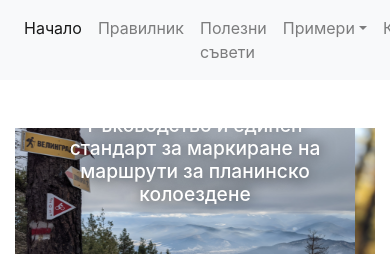
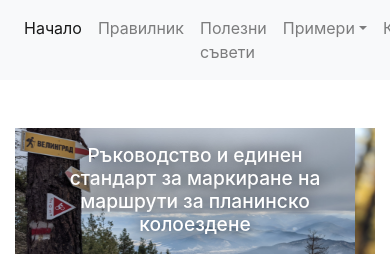
Before and after one commit to pafels/orpheus-site, a Gatsby site: page / in a window 390 px wide. Shown: the top 267 px of the page. Built offline with nearby package versions, Linux system fonts and the light colour scheme; Gatsby itself is replaced by a stand-in of ours.

Commit message:
One more try for responsive title

```diff
--- a/src/pages/index.tsx
+++ b/src/pages/index.tsx
@@ -50,7 +50,7 @@ const IndexPage = () => {
           indicators={false}
           keyboard={false}
         >
-          <Carousel.Caption>
+          <Carousel.Caption className="orph-carousel-caption">
             <h2>
               Ръководство и единен стандарт за маркиране на маршрути за
               планинско колоездене
--- a/src/styles/index.scss
+++ b/src/styles/index.scss
@@ -3,6 +3,22 @@
 
 
 .orph-slider {
+  .orph-carousel-caption {
+    bottom: -10px;
+
+    @include media-breakpoint-up(sm) {
+      bottom: 0px
+    }
+
+    @include media-breakpoint-up(md) {
+      bottom: 10px
+    }
+
+    @include media-breakpoint-up(lg) {
+      bottom: 20px
+    }
+  }
+
   h2 {
     text-shadow: 0rem 0rem 1rem black;
 
```
